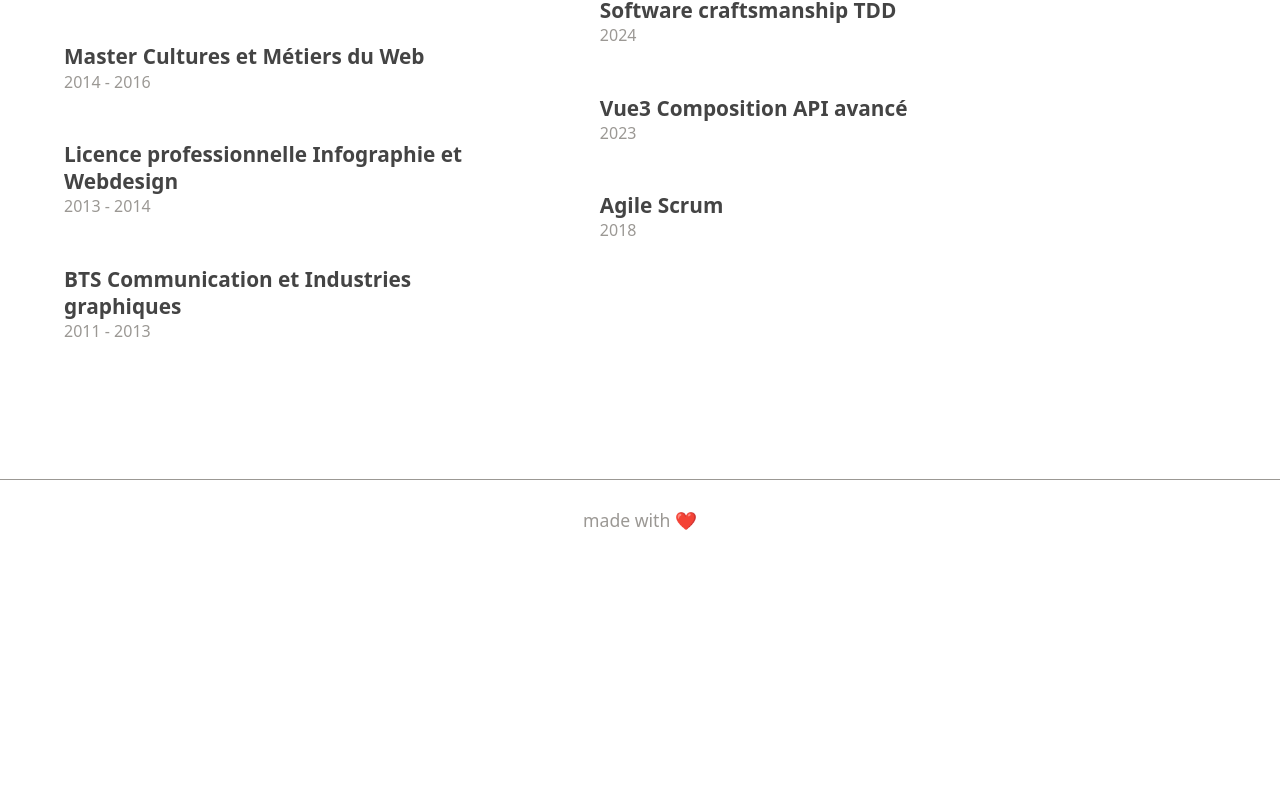
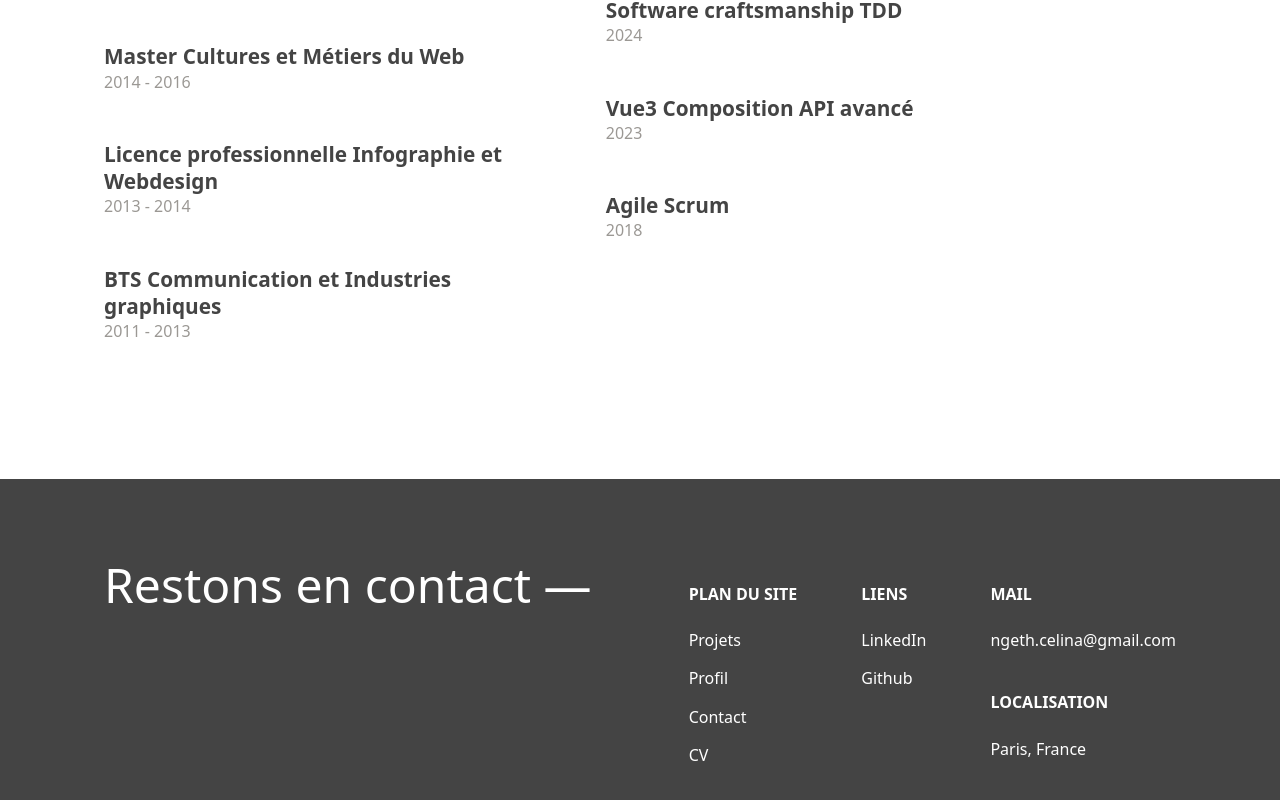
Before and after one commit to celina-ngth/react-portfolio2025, a React (Vite) app: page /about in a window 1280 px wide. Shown: the part 1312-2112 px from the top of the page. Before the commit the page ends 1872 px from the top, so only its background shows below. Built offline with nearby package versions, Linux system fonts and the light colour scheme; what tailwindcss-animated would draw is missing.

Commit message:
feat: footer

```diff
--- a/src/App.css
+++ b/src/App.css
@@ -58,6 +58,6 @@ body {
 }
 
 .container {
-  max-width: 1200px;
+  max-width: 1120px;
   margin: 0 auto;
 }
--- /dev/null
+++ b/src/components/Footer.jsx
@@ -0,0 +1,53 @@
+import { Link } from 'react-router-dom'
+import PageHeading from './PageHeading'
+
+const Footer = () => {
+  return (
+    <footer className="bg-neutral py-6 text-white lg:py-8">
+      <div className="container flex flex-col justify-between px-4 lg:flex-row">
+        <PageHeading title="Restons en contact" />
+
+        <div className="flex flex-col gap-2 text-sm md:flex-row md:gap-7">
+          <div className="flex flex-col gap-2 md:gap-3">
+            <h4 className="mt-4 mb-2 font-semibold uppercase">Plan du site</h4>
+            <Link to={'/projects'}>
+              <div>Projets</div>
+            </Link>
+            <Link to={'/about'}>
+              <div>Profil</div>
+            </Link>
+            <Link to={'/contact'}>
+              <div>Contact</div>
+            </Link>
+            <Link to={'/contact'}>
+              <div>CV</div>
+            </Link>
+          </div>
+
+          <div className="flex flex-col gap-2 md:gap-3">
+            <h4 className="mt-4 mb-2 font-semibold uppercase">Liens</h4>
+            <Link to={'/projects'}>
+              <div>LinkedIn</div>
+            </Link>
+            <Link to={'/about'}>
+              <div>Github</div>
+            </Link>
+          </div>
+          <div className="flex flex-col gap-2 md:gap-3">
+            <h4 className="mt-4 mb-2 font-semibold uppercase">Mail</h4>
+            <Link to={'/projects'}>
+              <div>ngeth.celina@gmail.com</div>
+            </Link>
+
+            <h4 className="mt-4 mb-2 font-semibold uppercase">Localisation</h4>
+            <Link to={'/projects'}>
+              <div>Paris, France</div>
+            </Link>
+          </div>
+        </div>
+      </div>
+    </footer>
+  )
+}
+
+export default Footer
--- a/src/components/Header.tsx
+++ b/src/components/Header.jsx
@@ -1,12 +1,12 @@
-import React from 'react'
 import { Link } from 'react-router-dom'
+import PageHeading from './PageHeading'
 
 const Header = () => {
   return (
     <header className="border-neutral-light w-full border-b py-4">
       <div className="container flex h-16 items-center justify-between px-4">
         <Link to={'/'}>
-          <h1 className="text-xl tracking-tight">Célina</h1>
+          <PageHeading title="Célina" />
         </Link>
 
         <div className="flex flex-col gap-2 text-sm md:flex-row md:gap-4">
--- a/src/layout/Layout.tsx
+++ b/src/layout/Layout.jsx
@@ -1,5 +1,6 @@
+import Footer from '../components/Footer'
 import Header from '../components/Header'
-import React from 'react'
+
 const Layout = ({ children }) => {
   return (
     <>
@@ -9,11 +10,7 @@ const Layout = ({ children }) => {
         <div className="col-span-2 w-full">{children}</div>
       </main>
 
-      <footer className="border-neutral-light mt-10 border-t py-4">
-        <div className="text-neutral-light container flex justify-center px-4">
-          made with ❤️
-        </div>
-      </footer>
+      <Footer />
     </>
   )
 }
```
